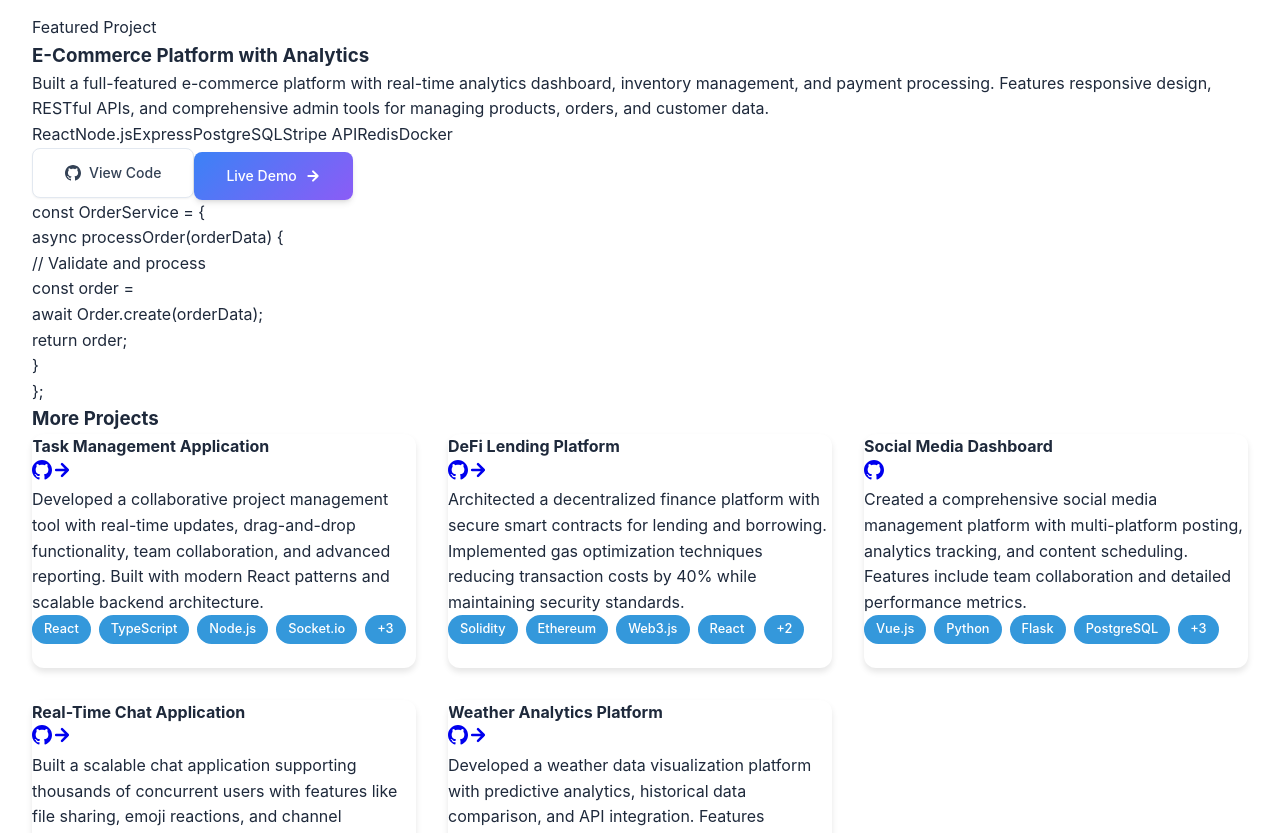
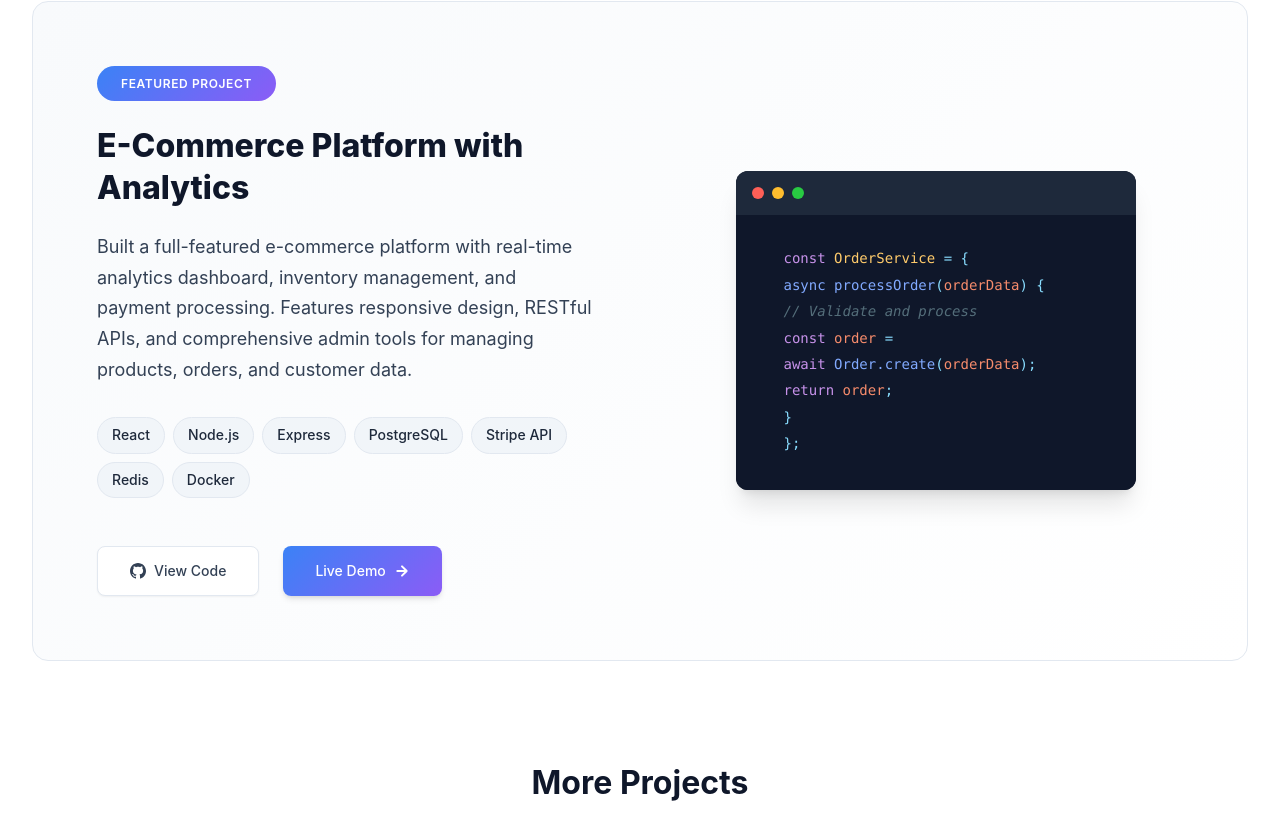
Before and after one commit to anti-epic/portfolio-, a React (Create React App) app: page / in a window 1280 px wide. Shown: the part 7265-8098 px from the top of the page. Built offline with nearby package versions, Linux system fonts and the light colour scheme.

Commit message:
project update

```diff
--- a/src/pages/Projects.css
+++ b/src/pages/Projects.css
@@ -1,96 +1,349 @@
 .projects {
-  padding: 80px 0;
-  background-color: #f8f9fa;
+  background-color: white;
 }
 
-.projects h2 {
+.section-header {
   text-align: center;
-  font-size: 2.5rem;
-  margin-bottom: 3rem;
-  color: #2c3e50;
+  margin-bottom: var(--space-3xl);
+}
+
+.section-title {
+  font-size: clamp(2rem, 5vw, 3rem);
+  font-weight: 800;
+  color: var(--primary-900);
+  margin-bottom: var(--space-md);
+  line-height: 1.2;
+  letter-spacing: -0.025em;
+}
+
+.section-subtitle {
+  font-size: 1.25rem;
+  color: var(--primary-600);
+  max-width: 600px;
+  margin: 0 auto;
+  line-height: 1.6;
+}
+
+/* Featured Project */
+.featured-project {
+  margin-bottom: var(--space-3xl);
+  padding: var(--space-2xl);
+  background: linear-gradient(135deg, var(--primary-50) 0%, white 100%);
+  border-radius: var(--radius-xl);
+  border: 1px solid var(--primary-200);
+}
+
+.featured-content {
+  display: grid;
+  grid-template-columns: 1fr 1fr;
+  gap: var(--space-3xl);
+  align-items: center;
+}
+
+.featured-info {
+  max-width: 100%;
+}
+
+.project-badge {
+  display: inline-block;
+  background: linear-gradient(135deg, var(--accent-primary) 0%, var(--accent-secondary) 100%);
+  color: white;
+  padding: var(--space-xs) var(--space-md);
+  border-radius: 20px;
+  font-size: 0.75rem;
+  font-weight: 600;
+  text-transform: uppercase;
+  letter-spacing: 0.05em;
+  margin-bottom: var(--space-md);
+}
+
+.featured-title {
+  font-size: 2rem;
+  font-weight: 800;
+  color: var(--primary-900);
+  margin-bottom: var(--space-md);
+  line-height: 1.3;
+}
+
+.featured-description {
+  font-size: 1.125rem;
+  line-height: 1.7;
+  color: var(--primary-700);
+  margin-bottom: var(--space-lg);
+}
+
+.featured-technologies {
+  display: flex;
+  flex-wrap: wrap;
+  gap: var(--space-xs);
+  margin-bottom: var(--space-xl);
+}
+
+.tech-tag-featured {
+  background: var(--primary-100);
+  color: var(--primary-800);
+  padding: 0.375rem 0.875rem;
+  border-radius: 20px;
+  font-size: 0.875rem;
+  font-weight: 500;
+  border: 1px solid var(--primary-200);
+}
+
+.featured-links {
+  display: flex;
+  gap: var(--space-md);
+  flex-wrap: wrap;
+}
+
+/* Featured Visual */
+.featured-visual {
+  display: flex;
+  justify-content: center;
+  align-items: center;
+}
+
+.project-mockup {
+  width: 100%;
+  max-width: 400px;
+  background: var(--primary-900);
+  border-radius: var(--radius-lg);
+  box-shadow: var(--shadow-xl);
+  overflow: hidden;
+}
+
+.mockup-header {
+  background: var(--primary-800);
+  padding: var(--space-sm);
+  display: flex;
+  align-items: center;
+}
+
+.mockup-dots {
+  display: flex;
+  gap: 0.5rem;
+}
+
+.mockup-dots span {
+  width: 12px;
+  height: 12px;
+  border-radius: 50%;
+  background: var(--primary-600);
+}
+
+.mockup-dots span:nth-child(1) {
+  background: #ff5f57;
+}
+
+.mockup-dots span:nth-child(2) {
+  background: #ffbd2e;
+}
+
+.mockup-dots span:nth-child(3) {
+  background: #28ca42;
+}
+
+.mockup-content {
+  padding: var(--space-lg);
+  background: var(--primary-900);
+}
+
+.code-snippet {
+  font-family: var(--font-mono);
+  font-size: 0.875rem;
+  line-height: 1.6;
+}
+
+.code-line {
+  margin-bottom: 0.25rem;
+  padding-left: var(--space-sm);
+}
+
+.code-keyword {
+  color: #c792ea;
+}
+
+.code-class {
+  color: #ffcb6b;
+}
+
+.code-method {
+  color: #82aaff;
+}
+
+.code-param {
+  color: #f78c6c;
+}
+
+.code-bracket {
+  color: #89ddff;
+}
+
+.code-comment {
+  color: #546e7a;
+  font-style: italic;
+}
+
+.code-return {
+  color: #c792ea;
+}
+
+/* Other Projects */
+.other-projects {
+  margin-top: var(--space-3xl);
+}
+
+.other-projects-title {
+  font-size: 2rem;
+  font-weight: 700;
+  color: var(--primary-900);
+  text-align: center;
+  margin-bottom: var(--space-2xl);
 }
 
 .projects-grid {
   display: grid;
   grid-template-columns: repeat(auto-fit, minmax(350px, 1fr));
-  gap: 2rem;
+  gap: var(--space-xl);
 }
 
 .project-card {
-  background-color: white;
-  border-radius: 12px;
-  box-shadow: 0 4px 6px rgba(0, 0, 0, 0.1);
+  background: white;
+  border-radius: var(--radius-lg);
+  border: 1px solid var(--primary-200);
+  padding: var(--space-xl);
+  transition: all 0.3s cubic-bezier(0.16, 1, 0.3, 1);
+  position: relative;
   overflow: hidden;
-  transition: transform 0.3s ease, box-shadow 0.3s ease;
+}
+
+.project-card::before {
+  content: '';
+  position: absolute;
+  top: 0;
+  left: 0;
+  right: 0;
+  height: 4px;
+  background: linear-gradient(135deg, var(--accent-primary) 0%, var(--accent-secondary) 100%);
+  transform: scaleX(0);
+  transition: transform 0.3s ease;
+  transform-origin: left;
+}
+
+.project-card:hover::before {
+  transform: scaleX(1);
 }
 
 .project-card:hover {
-  transform: translateY(-5px);
-  box-shadow: 0 8px 25px rgba(0, 0, 0, 0.15);
+  transform: translateY(-4px);
+  box-shadow: var(--shadow-lg);
+  border-color: var(--primary-300);
 }
 
-.project-image {
-  height: 200px;
-  background-color: #ecf0f1;
+.project-header {
+  display: flex;
+  justify-content: space-between;
+  align-items: flex-start;
+  margin-bottom: var(--space-md);
 }
 
-.placeholder-project-image {
-  height: 100%;
+.project-title {
+  font-size: 1.25rem;
+  font-weight: 700;
+  color: var(--primary-900);
+  margin: 0;
+  line-height: 1.3;
+  flex: 1;
+  margin-right: var(--space-md);
+}
+
+.project-actions {
+  display: flex;
+  gap: var(--space-xs);
+  flex-shrink: 0;
+}
+
+.project-icon-link {
   display: flex;
   align-items: center;
   justify-content: center;
-  color: #95a5a6;
-  font-weight: bold;
+  width: 32px;
+  height: 32px;
+  color: var(--primary-600);
+  text-decoration: none;
+  border-radius: var(--radius-sm);
+  transition: all 0.2s ease;
 }
 
-.project-content {
-  padding: 1.5rem;
+.project-icon-link:hover {
+  background: var(--primary-100);
+  color: var(--accent-primary);
 }
 
-.project-content h3 {
-  margin: 0 0 1rem 0;
-  color: #2c3e50;
-  font-size: 1.3rem;
-}
-
-.project-content p {
-  color: #555;
+.project-description {
+  font-size: 1rem;
   line-height: 1.6;
-  margin-bottom: 1.5rem;
+  color: var(--primary-700);
+  margin-bottom: var(--space-lg);
 }
 
 .project-technologies {
   display: flex;
   flex-wrap: wrap;
-  gap: 0.5rem;
-  margin-bottom: 1.5rem;
+  gap: var(--space-xs);
 }
 
 .tech-tag {
-  background-color: #3498db;
-  color: white;
+  background: var(--primary-100);
+  color: var(--primary-700);
   padding: 0.25rem 0.75rem;
   border-radius: 20px;
-  font-size: 0.8rem;
+  font-size: 0.75rem;
   font-weight: 500;
+  border: 1px solid var(--primary-200);
 }
 
-.project-links {
-  display: flex;
-  gap: 1rem;
+@media (max-width: 1024px) {
+  .featured-content {
+    grid-template-columns: 1fr;
+    gap: var(--space-2xl);
+  }
+
+  .featured-visual {
+    order: -1;
+  }
 }
 
-.project-link {
-  display: inline-block;
-  padding: 0.5rem 1rem;
-  background-color: #2c3e50;
-  color: white;
-  text-decoration: none;
-  border-radius: 5px;
-  font-weight: 500;
-  transition: background-color 0.3s ease;
+@media (max-width: 768px) {
+  .featured-project {
+    padding: var(--space-lg);
+  }
+
+  .featured-title {
+    font-size: 1.75rem;
+  }
+
+  .featured-description {
+    font-size: 1rem;
+  }
+
+  .projects-grid {
+    grid-template-columns: 1fr;
+  }
+
+  .project-card {
+    padding: var(--space-lg);
+  }
+
+  .project-header {
+    flex-direction: column;
+    gap: var(--space-sm);
+  }
+
+  .project-title {
+    margin-right: 0;
+  }
+
+  .project-actions {
+    align-self: flex-start;
+  }
 }
-
-.project-link:hover {
-  background-color: #34495e;
-}
```
